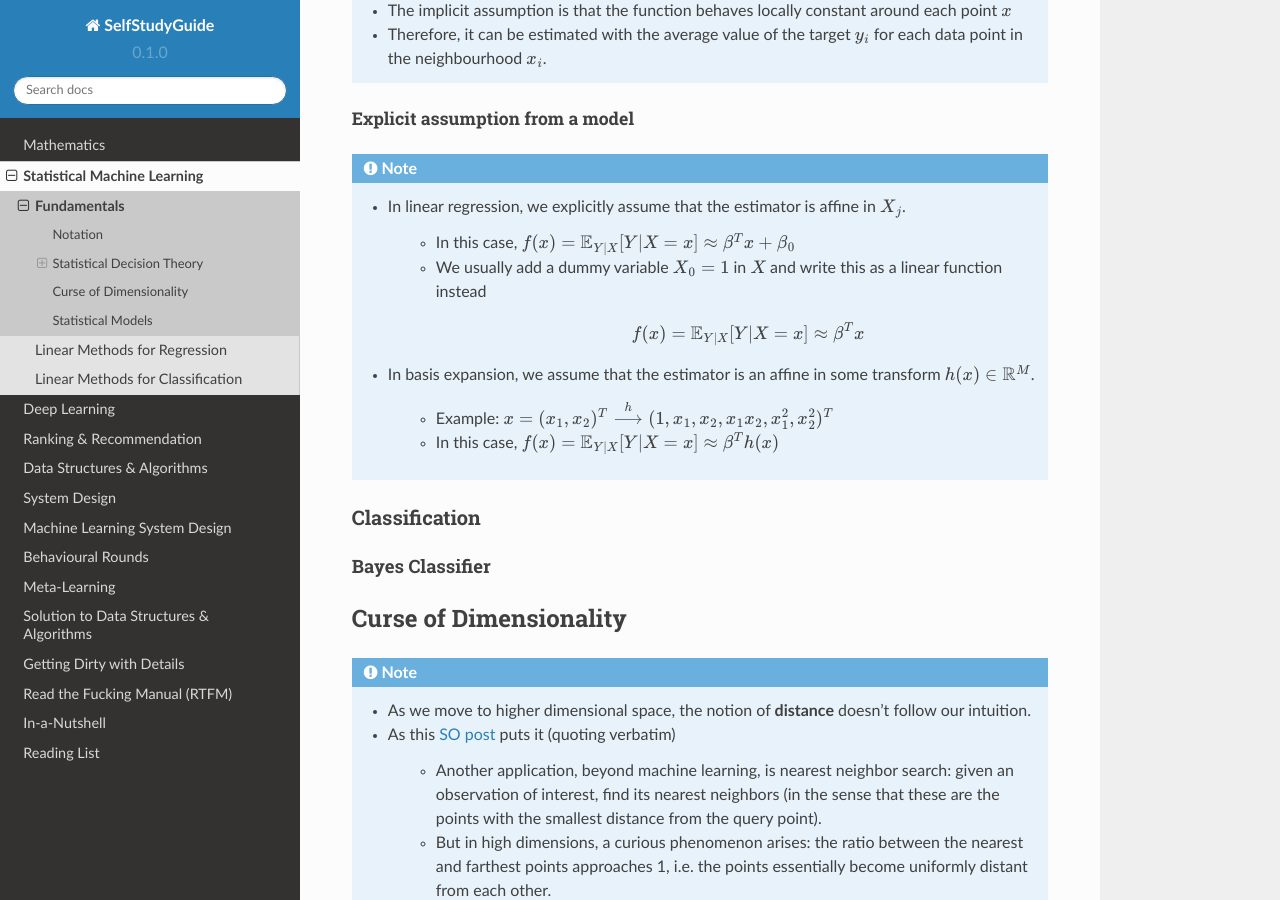
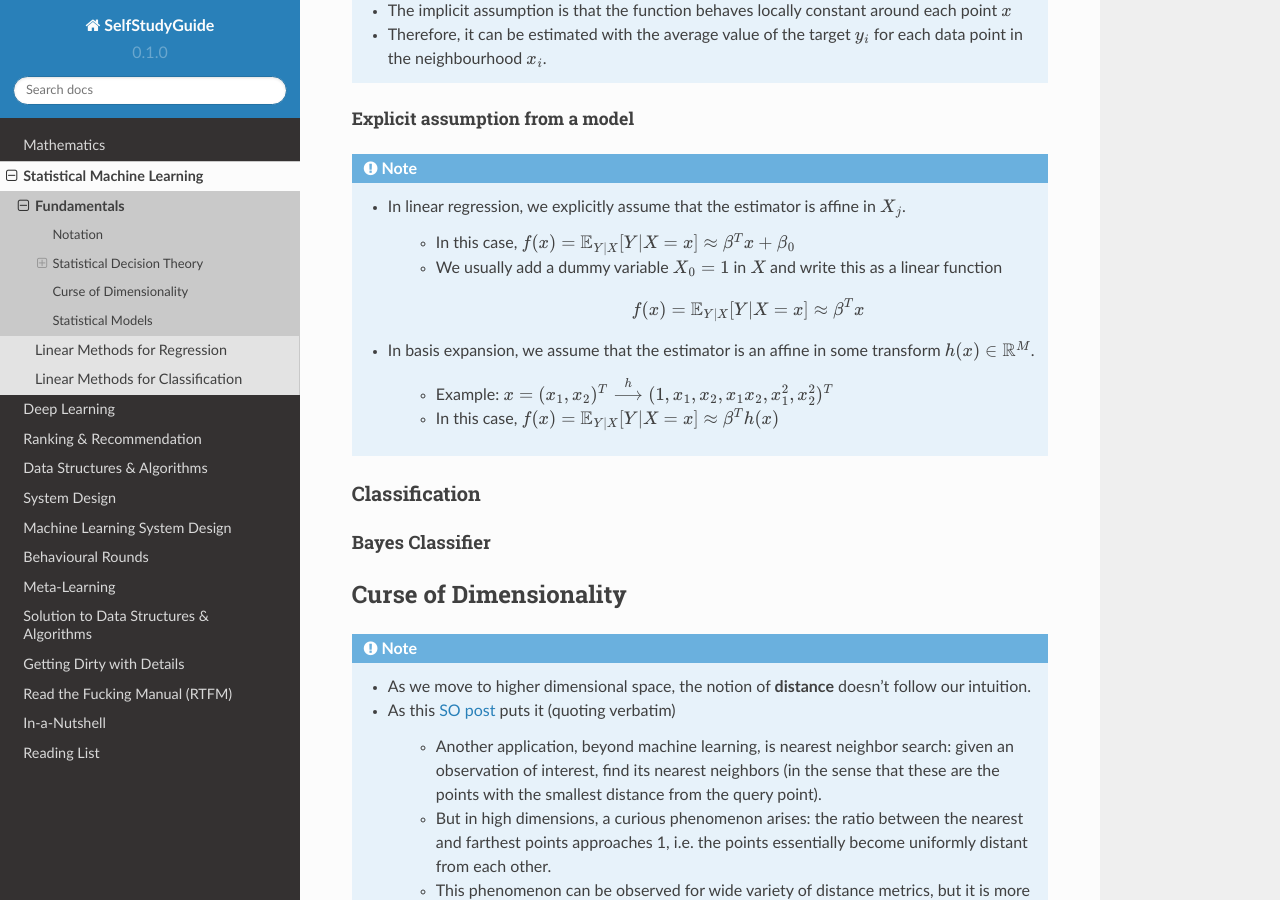
Before and after one commit to uselesstechjunks/leetcode, a Sphinx documentation site: the page built from docs/source/ml/basics.rst, in a window 1280 px wide and 900 px high, scrolled down 3583 px. Built offline with Sphinx 7.4.7 and the Read the Docs theme 2.0.0, drawn with Linux system fonts in a browser that asks for light colours.

Commit message:
Update basics.rst

```diff
--- a/docs/source/ml/basics.rst
+++ b/docs/source/ml/basics.rst
@@ -130,7 +130,7 @@ Explicit assumption from a model
 	* In linear regression, we explicitly assume that the estimator is affine in :math:`X_j`.
 
 		* In this case, :math:`f(x)=\mathbb{E}_{Y|X}[Y|X=x]\approx \beta^T x + \beta_0`
-		* We usually add a dummy variable :math:`X_0=1` in :math:`X` and write this as a linear function instead
+		* We usually add a dummy variable :math:`X_0=1` in :math:`X` and write this as a linear function
 
 			.. math:: f(x)=\mathbb{E}_{Y|X}[Y|X=x]\approx \beta^T x
 	* In basis expansion, we assume that the estimator is an affine in some transform :math:`h(x)\in\mathbb{R}^M`.
```
